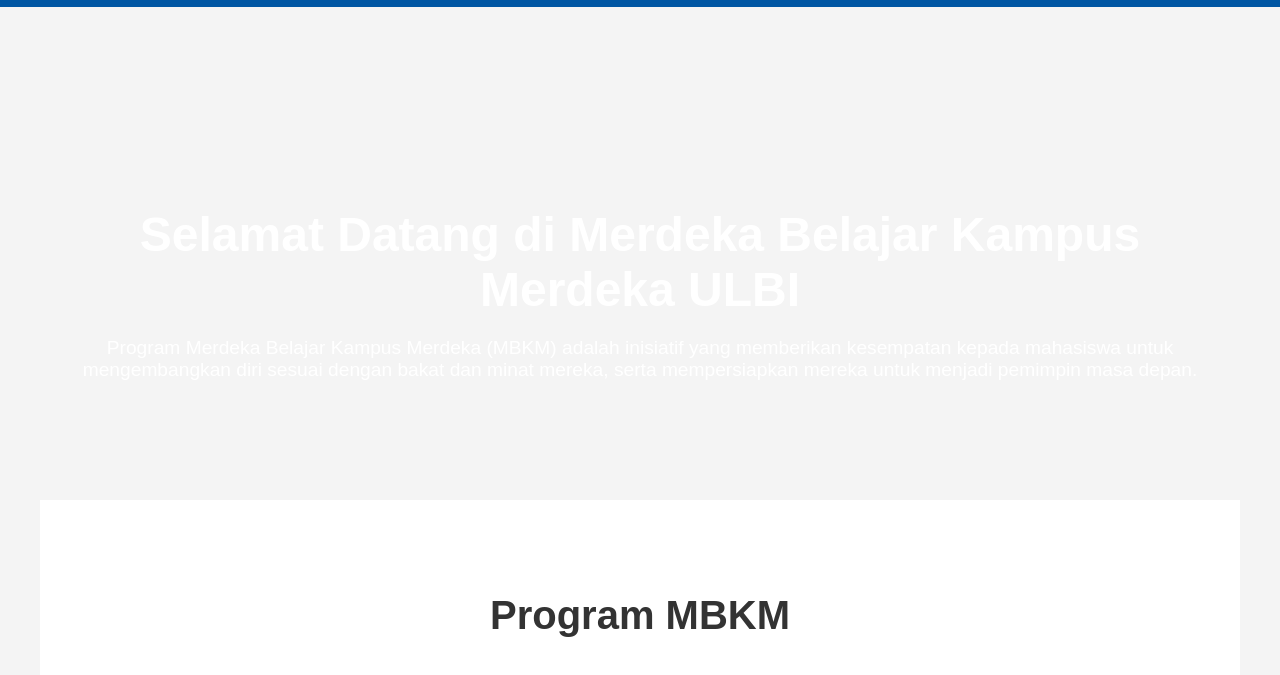
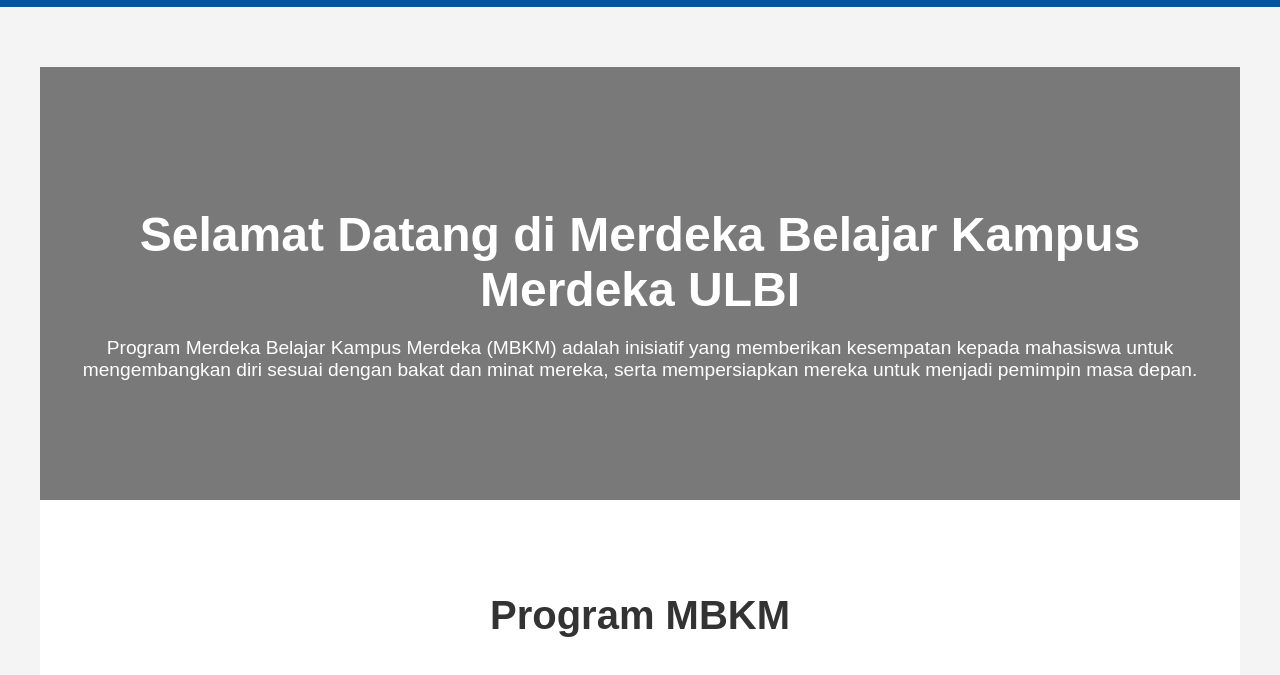
Before and after one commit to mbkm-ulbi/mbkm-ulbi.github.io, a plain HTML site: page index.html in a window 1280 px wide. Shown: the part 67-742 px from the top of the page. Drawn offline with Linux system fonts and the light colour scheme.

Commit message:
ganti style

```diff
--- a/styles.css
+++ b/styles.css
@@ -57,6 +57,24 @@
     color: #fff;
     text-align: center;
     padding: 100px 20px;
+    position: relative;
+}
+
+#home::before {
+    content: '';
+    position: absolute;
+    top: 0;
+    left: 0;
+    right: 0;
+    bottom: 0;
+    background: rgba(0, 0, 0, 0.5);
+    z-index: 1;
+}
+
+#home h1,
+#home p {
+    position: relative;
+    z-index: 2;
 }
 
 #home h1 {
```
